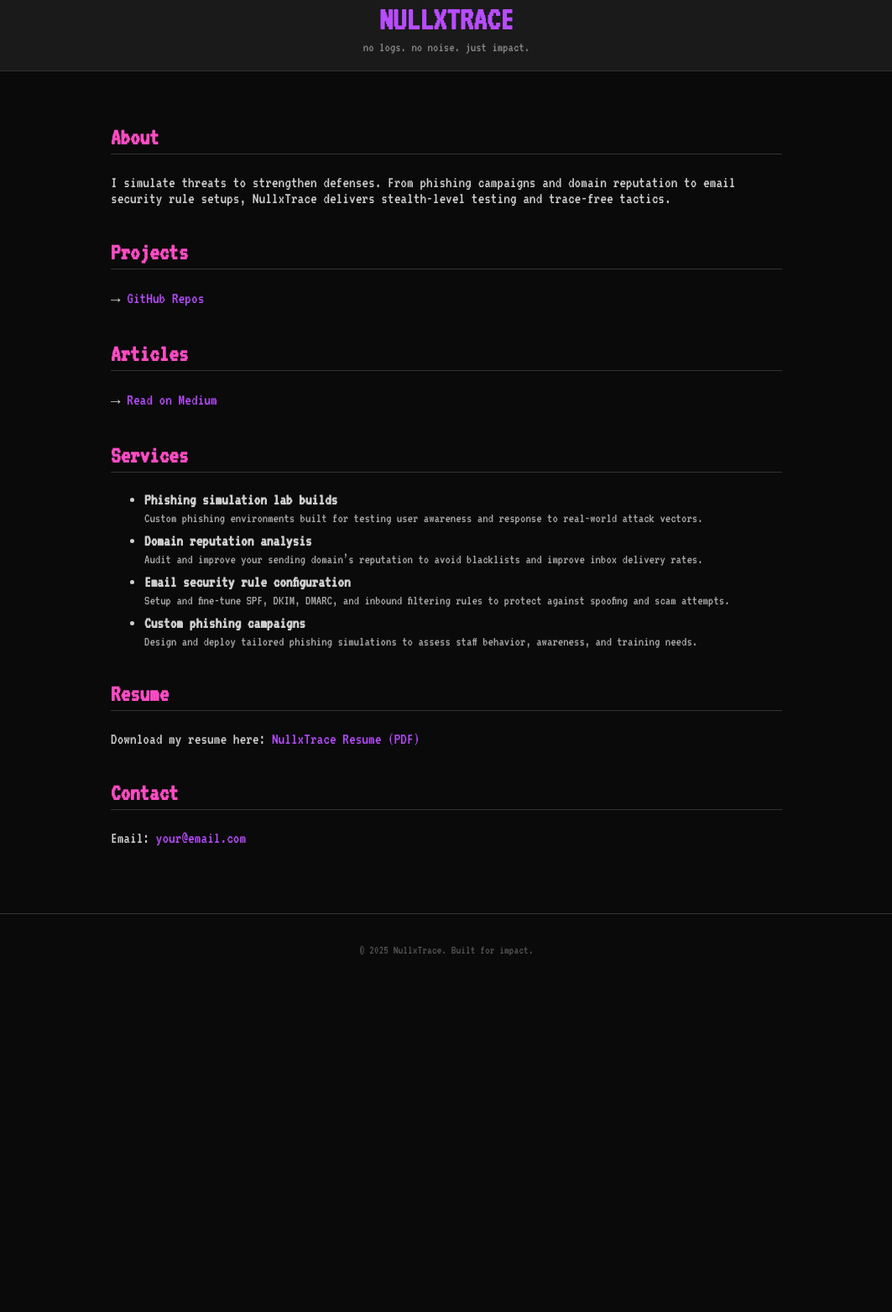
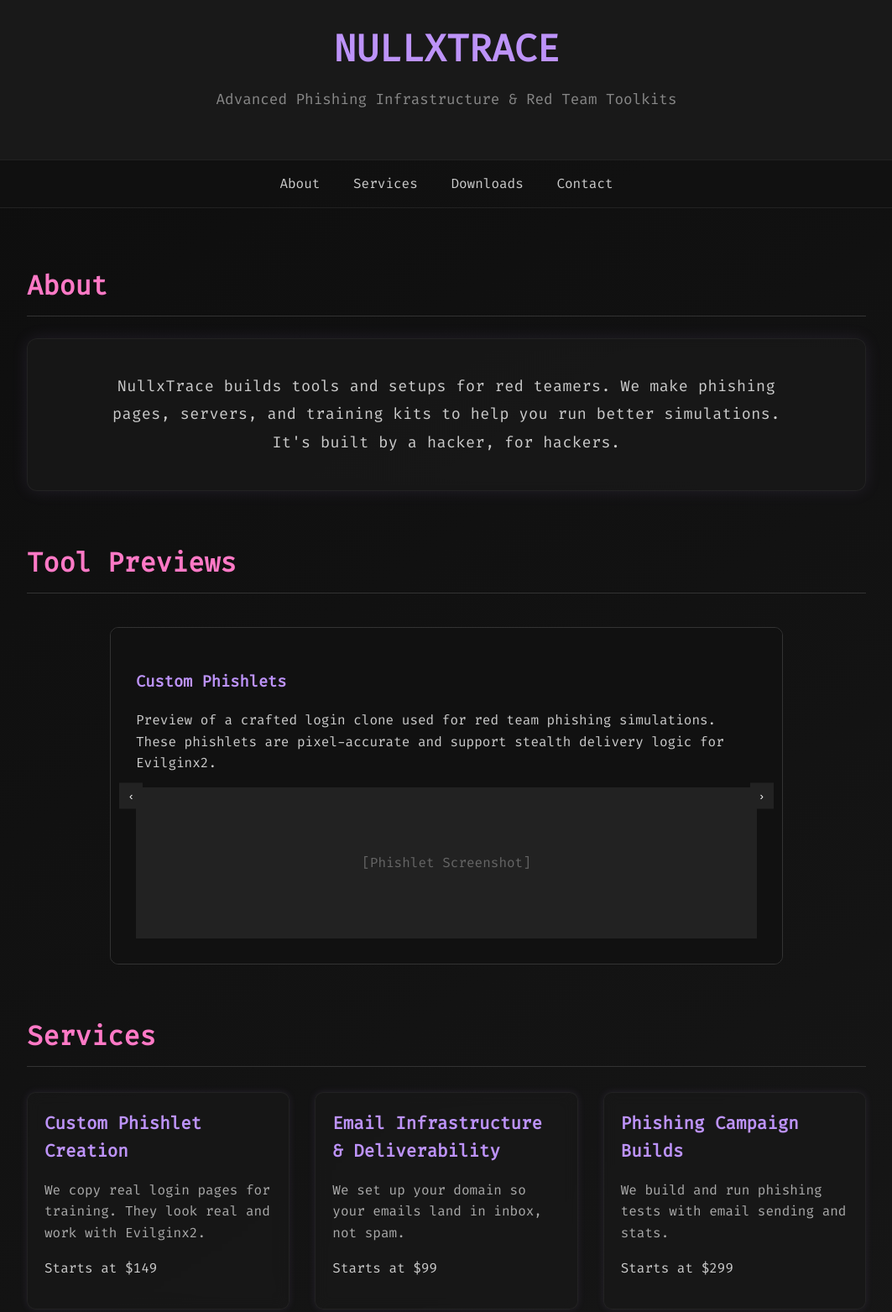
Before and after one commit to tt-francis/nullxtrace, a plain HTML site: page index.html in a window 1280 px wide. Shown: the part 17-1580 px from the top of the page at 84% size, without its empty margins (108-1171 px from the left). Before the commit the page ends 1190 px from the top, so only its background shows below. Drawn offline with Linux system fonts and the light colour scheme.

Commit message:
Update index.html

```diff
--- a/index.html
+++ b/index.html
@@ -1,51 +1,125 @@
+
 <!DOCTYPE html>
 <html lang="en">
 <head>
-  <meta charset="UTF-8">
-  <meta name="viewport" content="width=device-width, initial-scale=1.0">
+  <meta charset="UTF-8" />
+  <meta name="viewport" content="width=device-width, initial-scale=1.0"/>
   <title>NullxTrace</title>
-  <link href="https://fonts.googleapis.com/css2?family=VT323&display=swap" rel="stylesheet">
+  <link href="https://fonts.googleapis.com/css2?family=Fira+Code&display=swap" rel="stylesheet">
   <style>
     body {
-      background: #0a0a0a url('/mnt/data/88d7b574-cf5e-4ffa-8c4f-5a4015c15d42.png') repeat;
-      color: #cfcfcf;
-      font-family: 'VT323', monospace;
       margin: 0;
-      padding: 0;
-      font-size: 1.2rem;
+      font-family: 'Fira Code', monospace;
+      background: linear-gradient(145deg, #0d0d0d, #1a1a1a);
+      color: #e0e0e0;
+      line-height: 1.6;
     }
     header {
-      background: #1a1a1a;
-      padding: 20px;
+      background: rgba(26, 26, 26, 0.95);
+      padding: 40px 20px;
       text-align: center;
-      border-bottom: 1px solid #333;
+      border-bottom: 1px solid #222;
     }
     header h1 {
-      color: #b84cff;
+      font-size: 2.8rem;
+      color: #bd93f9;
       margin: 0;
-      font-size: 2.5rem;
     }
     header p {
-      margin: 5px 0 0;
+      font-size: 1.1rem;
+      color: #888;
+      margin-top: 10px;
+    }
+    nav {
+      background: rgba(17, 17, 17, 0.9);
+      padding: 15px 0;
+      text-align: center;
+      border-bottom: 1px solid #222;
+    }
+    nav a {
+      color: #ccc;
+      margin: 0 15px;
+      text-decoration: none;
       font-size: 1rem;
-      color: #888;
+    }
+    nav a:hover {
+      color: #bd93f9;
     }
     main {
       padding: 40px 20px;
-      max-width: 800px;
+      max-width: 1000px;
       margin: auto;
     }
     section {
-      margin-bottom: 40px;
+      margin-bottom: 60px;
     }
     h2 {
-      color: #ff4cc4;
+      font-size: 2rem;
+      color: #ff79c6;
       border-bottom: 1px solid #333;
-      padding-bottom: 5px;
-      font-size: 1.8rem;
+      padding-bottom: 10px;
+    }
+    .about-section {
+      background: rgba(26, 26, 26, 0.7);
+      backdrop-filter: blur(6px);
+      border: 1px solid rgba(255, 255, 255, 0.05);
+      padding: 40px 30px;
+      border-radius: 12px;
+      box-shadow: 0 0 20px rgba(189, 147, 249, 0.1);
+      text-align: center;
+      margin-top: 20px;
+    }
+    .about-section p {
+      font-size: 1.15rem;
+      color: #ccc;
+      line-height: 1.8;
+      letter-spacing: 0.5px;
+      max-width: 800px;
+      margin: 0 auto;
+    }
+    .about-section ul {
+      text-align: left;
+      list-style: square;
+    }
+    .about-section span {
+      color: #ff79c6;
+      font-weight: bold;
+    }
+    .services-grid {
+      display: grid;
+      grid-template-columns: repeat(auto-fit, minmax(280px, 1fr));
+      gap: 30px;
+      margin-top: 30px;
+    }
+    .service-block {
+      background: rgba(26, 26, 26, 0.6);
+      backdrop-filter: blur(8px);
+      border: 1px solid rgba(255, 255, 255, 0.05);
+      box-shadow: 0 0 10px rgba(189, 147, 249, 0.1);
+      padding: 20px;
+      border-radius: 10px;
+      transition: transform 0.3s ease, box-shadow 0.3s ease;
+    }
+    .service-block:hover {
+      transform: translateY(-4px);
+      box-shadow: 0 0 15px rgba(189, 147, 249, 0.3);
+    }
+    .service-block h3 {
+      font-size: 1.3rem;
+      color: #bd93f9;
+      margin: 0 0 10px;
+    }
+    .service-desc {
+      color: #aaa;
+      font-size: 1rem;
+      margin-bottom: 10px;
+    }
+    .service-price {
+      color: #ccc;
+      font-size: 1rem;
     }
     a {
-      color: #b84cff;
+      color: #bd93f9;
       text-decoration: none;
     }
     a:hover {
@@ -54,70 +128,135 @@
     footer {
       text-align: center;
       padding: 20px;
+      background: rgba(26, 26, 26, 0.95);
       font-size: 0.9rem;
-      color: #555;
-      border-top: 1px solid #333;
+      color: #666;
+      border-top: 1px solid #222;
     }
-    ul li {
-      margin-bottom: 10px;
+    .social-links {
+      margin-top: 10px;
     }
-    .service-desc {
-      font-size: 1rem;
+    .social-links a {
+      margin: 0 10px;
       color: #aaa;
-      margin-top: 4px;
     }
   </style>
 </head>
 <body>
   <header>
     <h1>NULLXTRACE</h1>
-    <p>no logs. no noise. just impact.</p>
+    <p>Advanced Phishing Infrastructure & Red Team Toolkits</p>
   </header>
+  <nav>
+    <a href="#about">About</a>
+    <a href="#services">Services</a>
+    <a href="#downloads">Downloads</a>
+    <a href="#contact">Contact</a>
+  </nav>
   <main>
-    <section>
+    <section id="about">
       <h2>About</h2>
-      <p>I simulate threats to strengthen defenses. From phishing campaigns and domain reputation to email security rule setups, NullxTrace delivers stealth-level testing and trace-free tactics.</p>
+      <div class="about-section">
+        <p>
+          NullxTrace builds tools and setups for red teamers. We make phishing pages, servers, and training kits to help you run better simulations. It's built by a hacker, for hackers.
+        </p>
+      </div>
     </section>
-    <section>
-      <h2>Projects</h2>
-      <p>→ <a href="https://github.com/nullxtrace" target="_blank">GitHub Repos</a></p>
+<section id="previews">
+  <h2>Tool Previews</h2>
+  <div style="position: relative; max-width: 800px; margin: 40px auto; overflow: hidden; border: 1px solid #333; border-radius: 10px;">
+
+    <div id="carousel" style="display: flex; transition: transform 0.5s ease;">
+      <div class="slide" style="min-width: 100%; box-sizing: border-box; padding: 30px; background: #111;">
+        <h3 style="color: #bd93f9;">Custom Phishlets</h3>
+        <p style="color: #ccc;">Preview of a crafted login clone used for red team phishing simulations. These phishlets are pixel-accurate and support stealth delivery logic for Evilginx2.</p>
+        <div style="width: 100%; height: 180px; background: #222; display: flex; align-items: center; justify-content: center; color: #666;">[Phishlet Screenshot]</div>
+      </div>
+      <div class="slide" style="min-width: 100%; box-sizing: border-box; padding: 30px; background: #111;">
+        <h3 style="color: #bd93f9;">Server & VPS Deployment</h3>
+        <p style="color: #ccc;">A look into our pre-configured phishing infrastructure setups including Apache/Nginx, DNS, SSL, and hardened VPS environments tailored for ops.</p>
+        <div style="width: 100%; height: 180px; background: #222; display: flex; align-items: center; justify-content: center; color: #666;">[VPS Setup Preview]</div>
+      </div>
+      <div class="slide" style="min-width: 100%; box-sizing: border-box; padding: 30px; background: #111;">
+        <h3 style="color: #bd93f9;">Red Team Notes & Guides</h3>
+        <p style="color: #ccc;">These downloadable guides and checklists provide practical advice for red teamers — from phishing delivery to bypassing basic detection methods.</p>
+        <div style="width: 100%; height: 180px; background: #222; display: flex; align-items: center; justify-content: center; color: #666;">[Red Team Notes Sample]</div>
+      </div>
+    </div>
+
+    <button onclick="moveSlide(-1)" style="position:absolute;top:50%;left:10px;transform:translateY(-50%);background:#222;color:#fff;border:none;padding:8px 12px;cursor:pointer;">‹</button>
+    <button onclick="moveSlide(1)" style="position:absolute;top:50%;right:10px;transform:translateY(-50%);background:#222;color:#fff;border:none;padding:8px 12px;cursor:pointer;">›</button>
+  </div>
+
+  <script>
+    let currentSlide = 0;
+    const carousel = document.getElementById('carousel');
+    const slides = document.querySelectorAll('.slide');
+
+    function moveSlide(direction) {
+      currentSlide += direction;
+      if (currentSlide < 0) currentSlide = slides.length - 1;
+      if (currentSlide >= slides.length) currentSlide = 0;
+      carousel.style.transform = 'translateX(-' + (100 * currentSlide) + '%)';
+    }
+  </script>
+</section>
+
+<section id="services">
+      <h2>Services</h2>
+      <div class="services-grid">
+        <div class="service-block">
+          <h3>Custom Phishlet Creation</h3>
+          <p class="service-desc">We copy real login pages for training. They look real and work with Evilginx2.</p>
+          <p class="service-price">Starts at $149</p>
+        </div>
+        <div class="service-block">
+          <h3>Email Infrastructure & Deliverability</h3>
+          <p class="service-desc">We set up your domain so your emails land in inbox, not spam.</p>
+          <p class="service-price">Starts at $99</p>
+        </div>
+        <div class="service-block">
+          <h3>Phishing Campaign Builds</h3>
+          <p class="service-desc">We build and run phishing tests with email sending and stats.</p>
+          <p class="service-price">Starts at $299</p>
+        </div>
+        <div class="service-block">
+          <h3>VPS Hosting & Lab Setup</h3>
+          <p class="service-desc">We set up a VPS with everything you need: Evilginx, SSL, DNS, and more.</p>
+          <p class="service-price">Starts at $150</p>
+        </div>
+        <div class="service-block">
+          <h3>Digital Assets & Notes</h3>
+          <p class="service-desc">Notes, guides, and red team tips you can download.</p>
+          <p class="service-price">Free & Premium</p>
+        </div>
+      </div>
     </section>
-    <section>
-      <h2>Articles</h2>
-      <p>→ <a href="https://medium.com/@nullxtrace" target="_blank">Read on Medium</a></p>
+    <section id="downloads">
+      <h2>Downloads</h2>
+      <div class="about-section">
+        <p><strong>Get red team notes, guides, and phishing tools.</strong></p>
+        <ul style="text-align:left; max-width:700px; margin:20px auto;">
+          <li><a href="#">Download: Red Team Recon Checklist (PDF)</a></li>
+          <li><a href="#">Download: Evilginx2 VPS Setup Guide</a></li>
+          <li><a href="#">Download: Phishlet Building Cheatsheet</a></li>
+        </ul>
+        <p>Need something custom? <a href="mailto:contact@nullxtrace.com">Contact me</a> or <a href="#services">see services</a>.</p>
+      </div>
     </section>
-    <section>
-      <h2>Services</h2>
-      <ul>
-        <li>
-          <strong>Phishing simulation lab builds</strong>
-          <div class="service-desc">Custom phishing environments built for testing user awareness and response to real-world attack vectors.</div>
-        </li>
-        <li>
-          <strong>Domain reputation analysis</strong>
-          <div class="service-desc">Audit and improve your sending domain’s reputation to avoid blacklists and improve inbox delivery rates.</div>
-        </li>
-        <li>
-          <strong>Email security rule configuration</strong>
-          <div class="service-desc">Setup and fine-tune SPF, DKIM, DMARC, and inbound filtering rules to protect against spoofing and scam attempts.</div>
-        </li>
-        <li>
-          <strong>Custom phishing campaigns</strong>
-          <div class="service-desc">Design and deploy tailored phishing simulations to assess staff behavior, awareness, and training needs.</div>
-        </li>
-      </ul>
-    </section>
-    <section>
-      <h2>Resume</h2>
-      <p>Download my resume here: <a href="/resume.pdf" target="_blank">NullxTrace Resume (PDF)</a></p>
-    </section>
-    <section>
+    <section id="contact">
       <h2>Contact</h2>
-      <p>Email: <a href="mailto:your@email.com">your@email.com</a></p>
+      <p>Email: <a href="mailto:contact@nullxtrace.com">contact@nullxtrace.com</a></p>
+      <div class="social-links">
+        <a href="https://github.com/tt-francis" target="_blank">GitHub</a> |
+        <a href="https://medium.com/@nullxtrace" target="_blank">Medium</a> |
+        <a href="https://twitter.com/nullxtrace" target="_blank">Twitter</a> |
+        <a href="https://www.youtube.com/@nullxtrace" target="_blank">YouTube</a>
+      </div>
     </section>
   </main>
   <footer>
-    <p>&copy; 2025 NullxTrace. Built for impact.</p>
+    <p>&copy; 2025 NullxTrace — Custom phishing tools for red team operations. Visit <a href="#services">our services</a> or <a href="#downloads">download assets</a>.</p>
   </footer>
 </body>
 </html>
```
